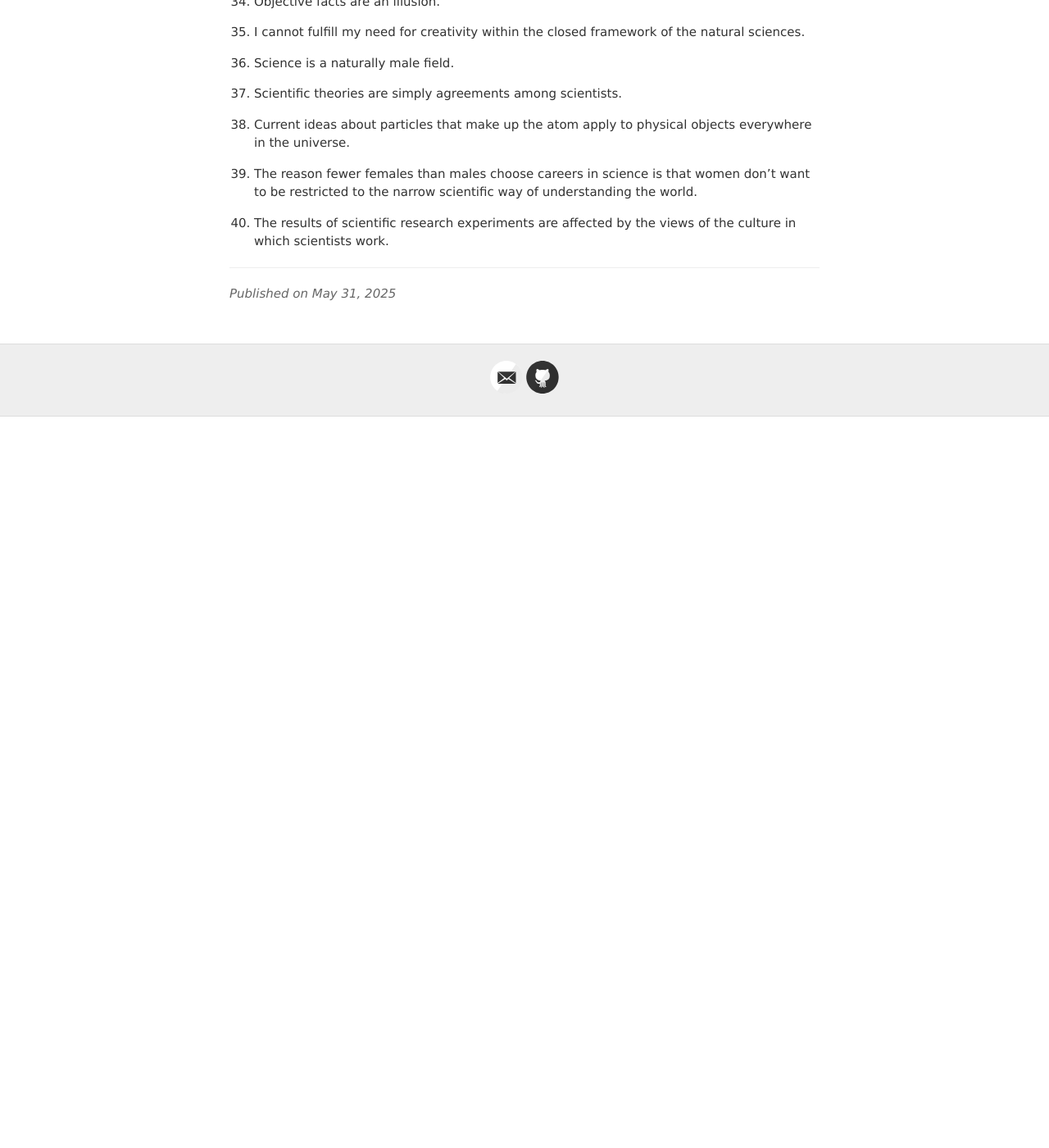
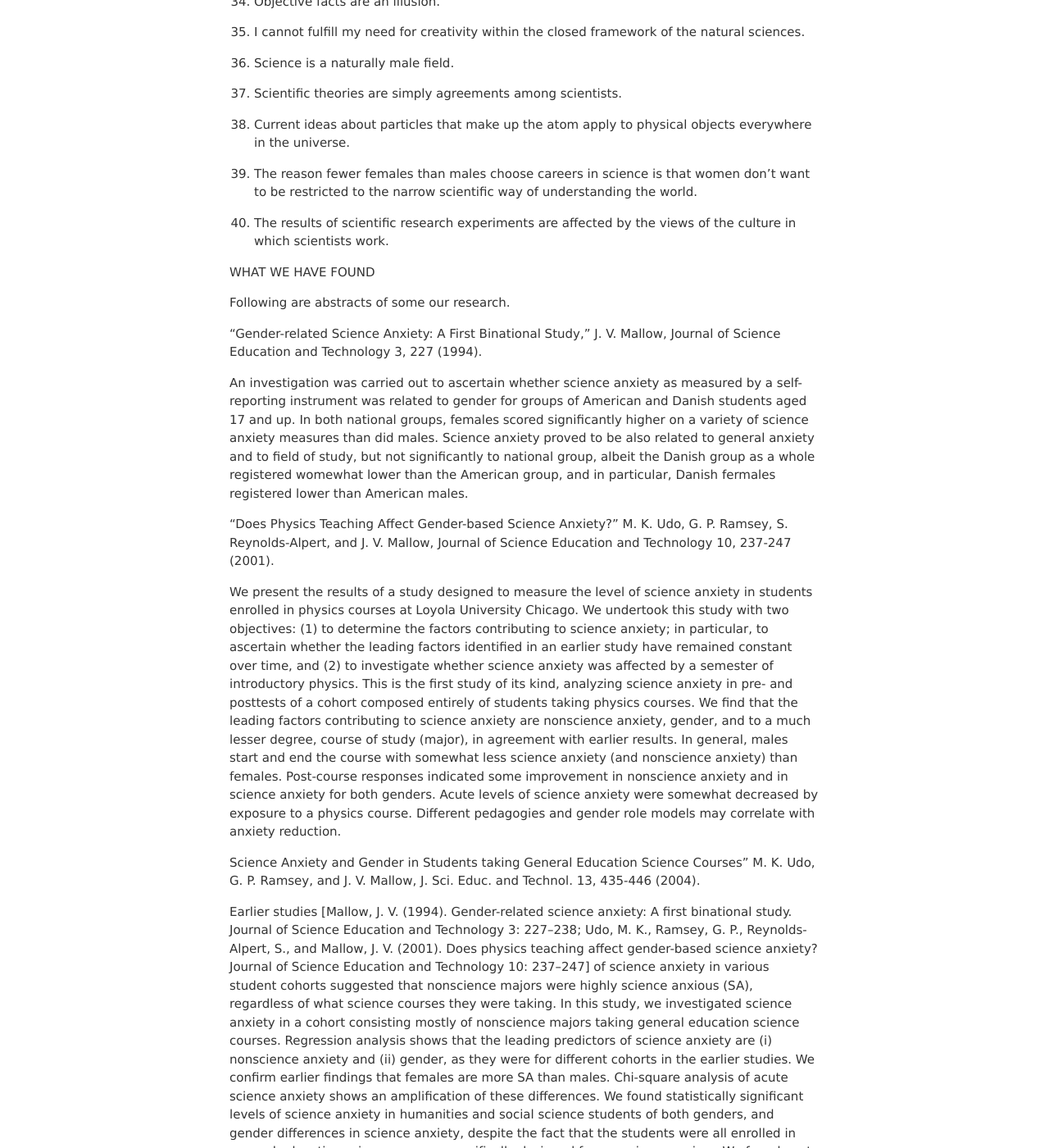
Before and after one commit to jvmallow/jvmallow.github.io, a Jekyll site: the page built from _posts/2025-05-31-Science_Anxiety.md, in a window 1280 px wide and 1400 px high, scrolled down 5027 px. Shown: the whole window at 82% size. Built offline with Jekyll 4.4.1, drawn with Linux system fonts in a browser that asks for light colours; a script that is not in the unit is left out; before the commit the page ends 5535 px from its top, so only the background shows below that; some of the changed text lies outside the part shown.

Commit message:
Update 2025-05-31-Science_Anxiety.md

```diff
--- a/_posts/2025-05-31-Science_Anxiety.md
+++ b/_posts/2025-05-31-Science_Anxiety.md
@@ -10,6 +10,14 @@ tags: [Science_Anxiety]
 THE BEGINNINGS
 
 In 1978, as a young assistant professor at Loyola University Chicago, I became aware that some students were doing poorly, although it seemed to me that they were bright and hardworking. What was going on? The term “science anxiety” leapt into mind, and I coined it forthwith. I hearkened back to my own days as an undergraduate physics major. I experienced crippling panic on exams, and did so poorly that my advisor told me that I was not smart enough to become a physicist. In the early 70’s, the concept of math anxiety had been recognized and various measures were being taken to alleviate it, including “clinics”: small groups of math- anxious students working with mathematicians and psychologists. I proposed to the Loyola Counseling Center that we try a Science Anxiety Clinic. We did, and it worked. ou can find the details in my first book, Science Anxiety https://www.ebay.com/p/419428. It's from 1986, but most of it is still relevant.
+
+
+SO WHAT EXACTLY IS SCIENCE ANXIETY?
+
+The psychology of anxiety was considered as early as 1844 by the Danish philosopher Søren Kirkegaard in his book Begrebet Angest (The Concept of Anxiety). He distinguished between fear (frygt) and anxiety (angest). Fear deals with things of which there is good reason to be afraid, such as a viper in your bed. Anxiety on the other hand means being scared of something that is not intrinsically fearful. Science anxiety is not a viper in your bed. But to a science-anxious person, it feels like it. Many students suffer from science anxiety, affecting their studies, excluding them from careers where science and math are prerequisites, and leaving them uninformed citizens whose political decisions are not based on good information or careful analysis.  So is science anxiety an inborn deficiency that the pupil has to accept as narrowing his or her potential course of study? No. There are ways to diminish rather than create or enhance anxiety.
+
+The causes of science anxiety are many, including past bad experiences in science classes, science-anxious teachers in elementary and secondary schools, a lack of role models, gender and racial stereotyping, and the stereotyping of scientists in the popular media. One of the strongest of these is gender, and my colleages and I have spent a large fraction of our work studying the causes and proposing the remdies for this bias.
+
 
  DENMARK
 
@@ -25,15 +33,8 @@ The second book is on physics anxiety in particular:
 
 Fear of Physics, H. Kastrup and J. V. Mallow, London: Institute of Physics (2023).  https://store.ioppublishing.org/page/detail/Fear-of-Physics//?k=9780750348645
 
-SO WHAT EXACTLY IS SCIENCE ANXIETY?
 
-The psychology of anxiety was considered as early as 1844 by the Danish philosopher Søren Kirkegaard in his book Begrebet Angest (The Concept of Anxiety). He distinguished between fear (frygt) and anxiety (angest). Fear deals with things of which there is good reason to be afraid, such as a viper in your bed. Anxiety on the other hand means being scared of something that is not intrinsically fearful. Science anxiety is not a viper in your bed. But to a science-anxious person, it feels like it. Many students suffer from science anxiety, affecting their studies, excluding them from careers where science and math are prerequisites, and leaving them uninformed citizens whose political decisions are not based on good information or careful analysis.  So is science anxiety an inborn deficiency that the pupil has to accept as narrowing his or her potential course of study? No. There are ways to diminish rather than create or enhance anxiety.
-
-The causes of science anxiety are many, including past bad experiences in science classes, science-anxious teachers in elementary and secondary schools, a lack of role models, gender and racial stereotyping, and the stereotyping of scientists in the popular media. One of the strongest of these is gender, and we have spent a large fraction of our work studying the causes and proposing the remdies for this bias.
-
-
-RESEARCH
-
+SOME OF OUR PUBLICATIONS
 
 In addition to Helge's and my books, here is a list of some publications.
 
@@ -111,7 +112,7 @@ The items in the questionnaire refer to things and experiences that may cause fe
 36.	Having your professor watch you perform an experiment in the lab.
 37.	Having a teaching assistant watch you perform an experiment in the lab.
 38.	Focusing a microscope.
-39.	Using a meat thermometer for the first time, and checking the temperature periodically till the meat reaches the desired "doneness."
+39.	Using a meat thermometer for the first time, and checking the temperature periodically till the meat reaches the desired       "doneness."
 40.	Having a teaching assistant watch you draw in Art class.
 41.	Reading the Science page of Time magazine and having one of your friends ask your opinion on what you have read.
 42.	Studying for a final exam in Chemistry, Physics, or Biology.
@@ -206,3 +207,29 @@ Instructions.  Please circle the number that best describes the degree to which
 83. The reason fewer females than males choose careers in science is that women don't want to be restricted to the narrow scientific way of understanding the world.
 
 84. The results of scientific research experiments are affected by the views of the culture in which scientists work.
+
+
+
+WHAT WE HAVE FOUND
+
+Following are abstracts of some our research.
+
+“Gender-related Science Anxiety: A First Binational Study,” J. V. Mallow, Journal of Science Education and Technology 3, 227 (1994).
+
+An investigation was carried out to ascertain whether science anxiety as measured by a self-reporting instrument was related to gender for groups of American and Danish students aged 17 and up. In both national groups, females scored significantly higher on a variety of science anxiety measures than did males. Science anxiety proved to be also related to general anxiety and to field of study, but not significantly to national group, albeit the Danish group as a whole registered womewhat lower than the American group, and in particular, Danish fermales registered lower than American males.
+
+
+“Does Physics Teaching Affect Gender-based Science Anxiety?” M. K. Udo, G. P. Ramsey, S. Reynolds-Alpert, and J. V. Mallow, Journal of Science Education and Technology 10,  237-247 (2001).
+
+We present the results of a study designed to measure the level of science anxiety in students enrolled in physics courses at Loyola University Chicago. We undertook this study with two objectives: (1) to determine the factors contributing to science anxiety; in particular, to ascertain whether the leading factors identified in an earlier study have remained constant over time, and (2) to investigate whether science anxiety was affected by a semester of introductory physics. This is the first study of its kind, analyzing science anxiety in pre- and posttests of a cohort composed entirely of students taking physics courses. We find that the leading factors contributing to science anxiety are nonscience anxiety, gender, and to a much lesser degree, course of study (major), in agreement with earlier results. In general, males start and end the course with somewhat less science anxiety (and nonscience anxiety) than females. Post-course responses indicated some improvement in nonscience anxiety and in science anxiety for both genders. Acute levels of science anxiety were somewhat decreased by exposure to a physics course. Different pedagogies and gender role models may correlate with anxiety reduction.
+
+
+Science Anxiety and Gender in Students taking General Education Science Courses” M. K. Udo, G. P. Ramsey, and J. V. Mallow, J. Sci. Educ. and Technol. 13, 435-446 (2004).
+
+Earlier studies [Mallow, J. V. (1994). Gender-related science anxiety: A first binational study. Journal of Science Education and Technology 3: 227–238; Udo, M. K., Ramsey, G. P., Reynolds-Alpert, S., and Mallow, J. V. (2001). Does physics teaching affect gender-based science anxiety? Journal of Science Education and Technology 10: 237–247] of science anxiety in various student cohorts suggested that nonscience majors were highly science anxious (SA), regardless of what science courses they were taking. In this study, we investigated science anxiety in a cohort consisting mostly of nonscience majors taking general education science courses. Regression analysis shows that the leading predictors of science anxiety are (i) nonscience anxiety and (ii) gender, as they were for different cohorts in the earlier studies. We confirm earlier findings that females are more SA than males. Chi-square analysis of acute science anxiety shows an amplification of these differences. We found statistically significant levels of science anxiety in humanities and social science students of both genders, and gender differences in science anxiety, despite the fact that the students were all enrolled in general education science courses specifically designed for nonscience majors. We found acute levels of anxiety in several groups, especially education, nursing, and business majors. We describe specific interventions to alleviate science anxiety.
+
+
+
+“Science Anxiety, Science Attitudes, and Constructivism: A Binational Study,” F. Bryant, H. Kastrup, M. Udo, N. Hislop, R. Shefner, and J. Mallow, Journal of Science Education and Technology 22, 432-448 (2013).
+
+Students’ attitudes and anxieties about science were measured by responses to two self-report questionnaires. The cohorts were Danish and American students at the upper secondary- and university-levels. Relationships between and among science attitudes, science anxiety, gender, and nationality were examined. Particular attention was paid to constructivist attitudes about science. These fell into at least three broad conceptual categories: Negativity of Science Toward the Individual, Subjective Construction of Knowledge, and Inherent Bias Against Women. Multigroup confirmatory factor analyses revealed that these dimensions of constructivist attitudes were equally applicable and had the same meaning in both cultures. Gender differences in mean levels of constructivist attitudes were found; these varied across the two cultures. Constructivist beliefs were associated with science anxiety, but in different ways for females and males, and for Danes and Americans. In agreement with earlier studies, females in both the US and Danish cohorts were significantly more science anxious than males, and the gender differences for the Americans were larger than those for the Danes. Findings are discussed in terms of their implications for reducing science anxiety by changing constructivist beliefs.
```
